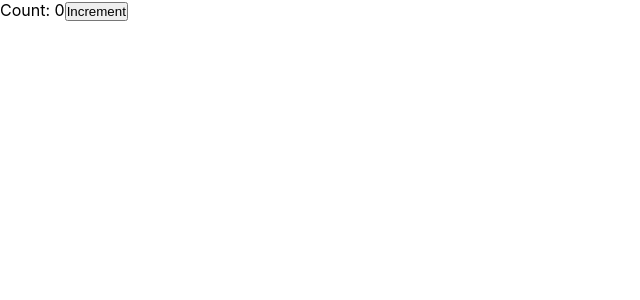
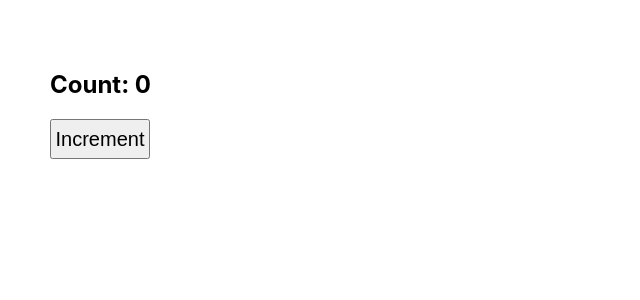
Before and after one commit to moonspark78/React_useRef, a React (Create React App) app: page / in a window 1280 px wide. Shown: the top 300 px of the page, without its empty margins (0-640 px from the left). Built offline with nearby package versions, Linux system fonts and the light colour scheme.

Commit message:
working progress  :rocket: :tada:

```diff
--- /dev/null
+++ b/src/Components/UseRef.css
@@ -0,0 +1,14 @@
+.ref{
+    display: flex;
+    flex-direction: column;
+    margin-left: 50px;
+    margin-top: 70px;
+    gap: 20px;
+}
+
+
+.ref button{
+    width: 100px;
+    height: 40px;
+    font-size: 20px;
+}
--- a/src/Components/UseRef.jsx
+++ b/src/Components/UseRef.jsx
@@ -1,4 +1,7 @@
 import React, { useState, useRef } from 'react'
+import "./UseRef.css"
+
+
 
 export const UseRef = () => {
     const [count, setCount] = useState(0);
@@ -18,7 +21,7 @@ export const UseRef = () => {
 
   return (
     <div className='ref'>
-        Count: {count}
+        <h2>Count: {count}</h2>
         <button onClick={handleIncrement}>Increment</button>
     </div>
   )
```
